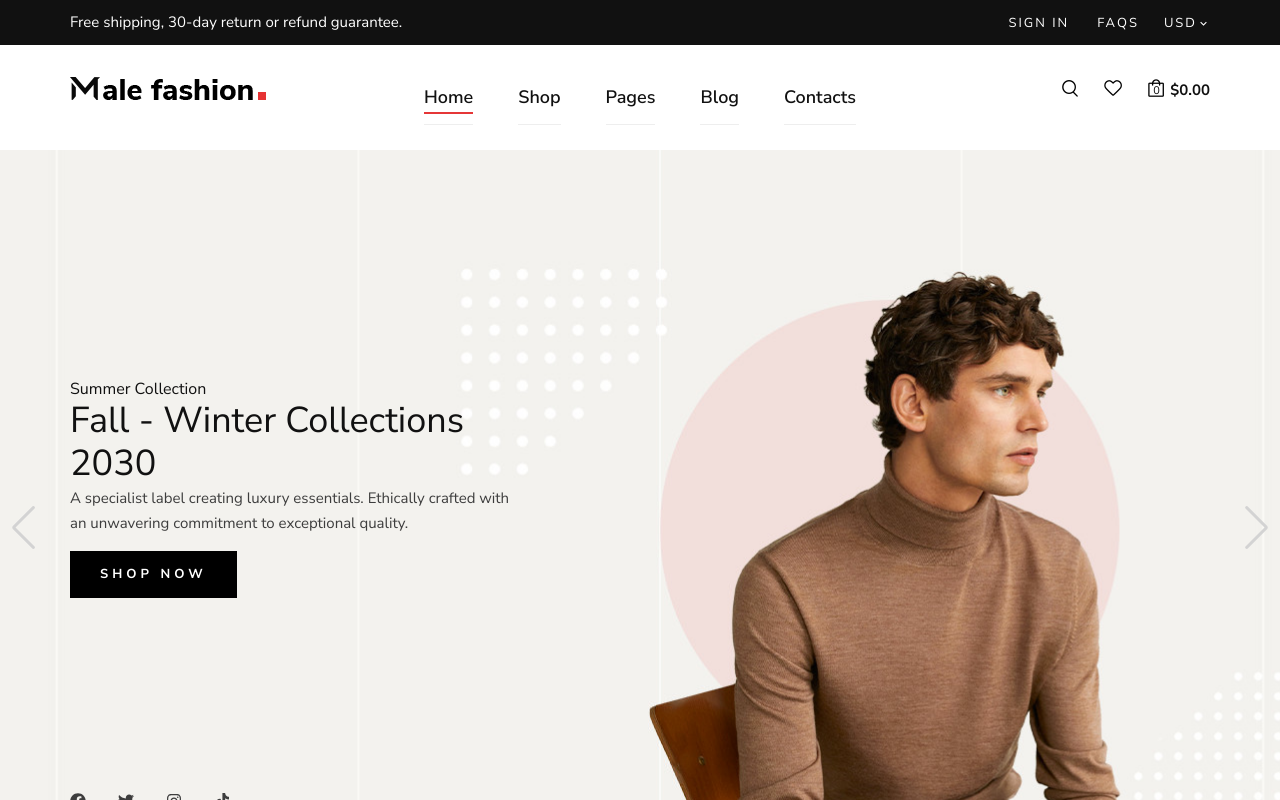
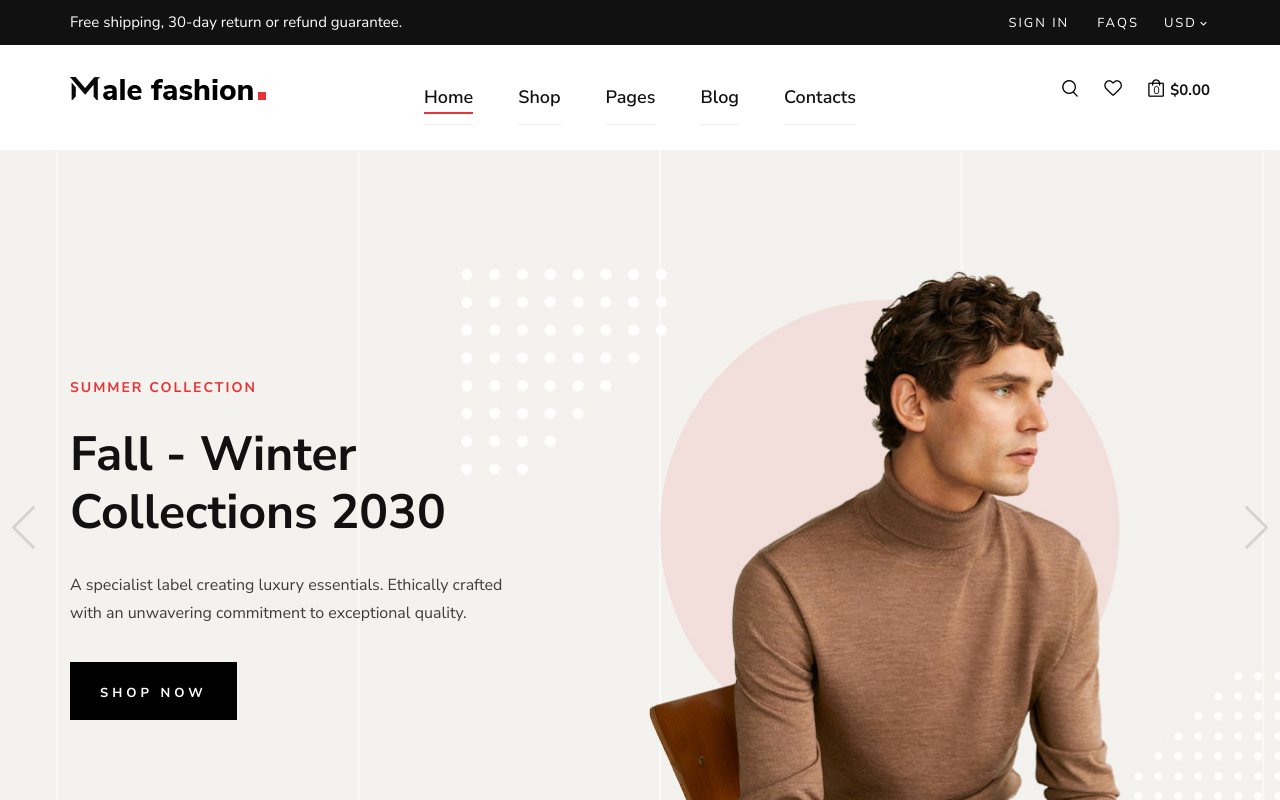
Before and after one commit to Ayomide2604/Shoeporium-Frontend, a React (Vite) app: page / in a window 1280 px wide. Shown: the top 800 px of the page. Built offline with nearby package versions, Linux system fonts and the light colour scheme.

Commit message:
updated heroslider styling

```diff
--- a/src/assets/css/style.css
+++ b/src/assets/css/style.css
@@ -548,27 +548,27 @@ ol {
   Hero
 -----------------------*/
 
-.hero__slider.owl-carousel .owl-item.active .hero__text h6 {
+.hero__slider .hero__text h6 {
 	top: 0;
 	opacity: 1;
 }
 
-.hero__slider.owl-carousel .owl-item.active .hero__text h2 {
+.hero__slider .hero__text h2 {
 	top: 0;
 	opacity: 1;
 }
 
-.hero__slider.owl-carousel .owl-item.active .hero__text p {
+.hero__slider .hero__text p {
 	top: 0;
 	opacity: 1;
 }
 
-.hero__slider.owl-carousel .owl-item.active .hero__text .primary-btn {
+.hero__slider .hero__text .primary-btn {
 	top: 0;
 	opacity: 1;
 }
 
-.hero__slider.owl-carousel .owl-nav button {
+.hero__slider button {
 	font-size: 36px;
 	color: #333333;
 	position: absolute;
@@ -578,7 +578,7 @@ ol {
 	line-height: 29px;
 }
 
-.hero__slider.owl-carousel .owl-nav button.owl-next {
+.hero__slider button.owl-next {
 	left: auto;
 	right: 75px;
 }
--- a/src/components/HeroSlider.jsx
+++ b/src/components/HeroSlider.jsx
@@ -48,7 +48,7 @@ const HeroSlider = ({ slides }) => {
 										}}
 									></div>
 									<div className="col-xl-5 col-lg-7 col-md-8">
-										{/* <div className="hero__text"> */}
+										<div className="hero__text">
 											<h6>{slide.title}</h6>
 											<h2>{slide.subTitle}</h2>
 
@@ -72,7 +72,7 @@ const HeroSlider = ({ slides }) => {
 												</a>
 											</div>
 										</div>
-									{/* </div> */}
+									</div>
 								</div>
 							</div>
 						</div>
```
Lines whose indentation alone changed are shown as unchanged.
